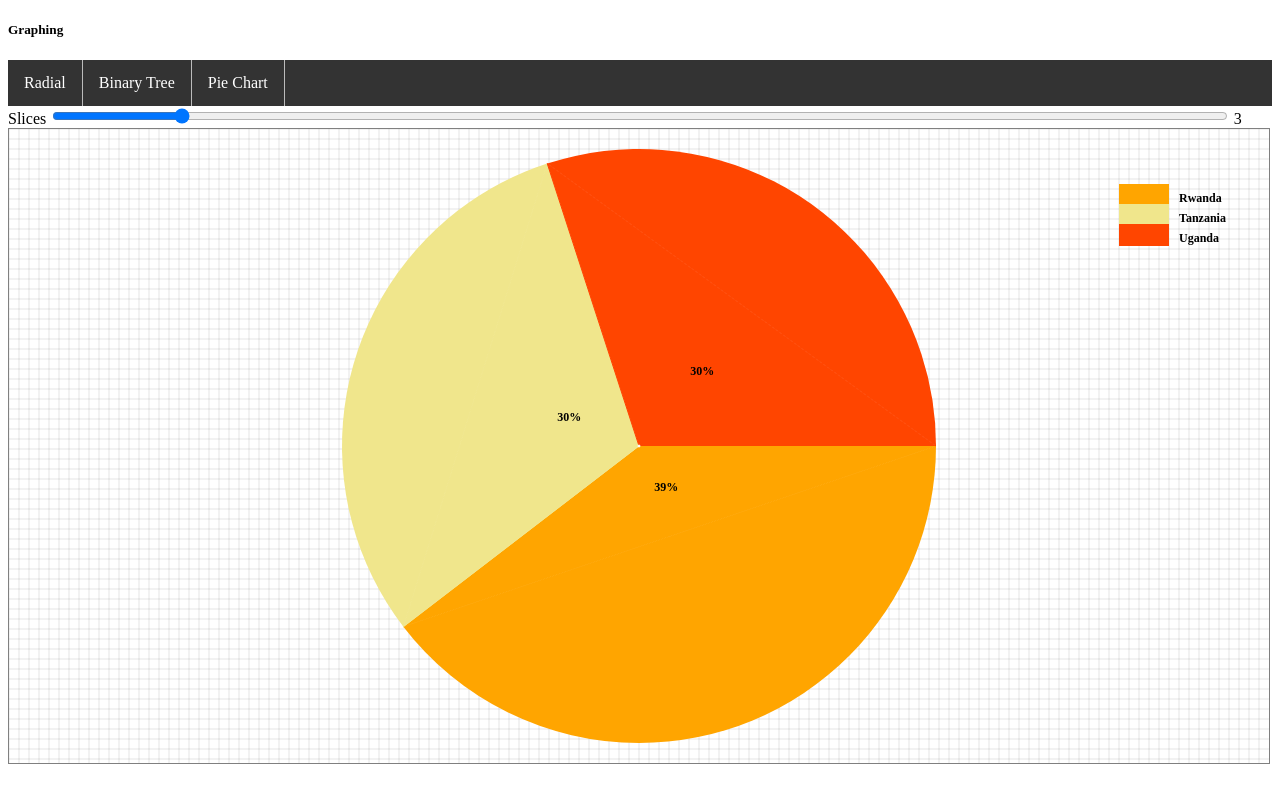
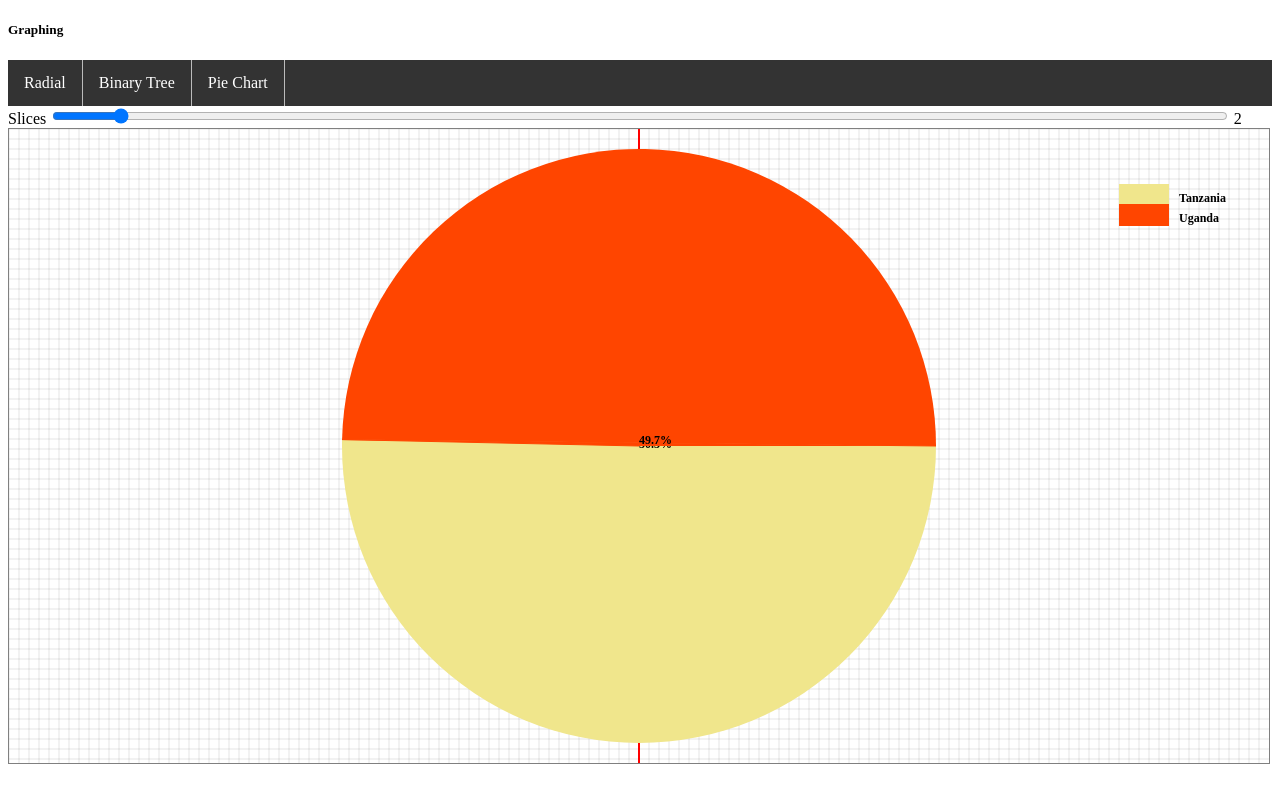
Before and after one commit to omukwenyi/jsGraphics, a website: page pie.html in a window 1280 px wide. Drawn offline with Linux system fonts and the light colour scheme.

Commit message:
Displaying pie chart values for segments larger than 50%

```diff
--- a/js/pie.js
+++ b/js/pie.js
@@ -18,6 +18,7 @@ function draw(nodes) {
     const cy = ch / 2;
 
     drawGrid(ctx, cw, ch, 10, 0.2);
+    drawLine(ctx, [cx, 0], [cx, ch], "red", 2);
 
     let radius = Math.min(ch / 2, cw / 2) - 20;
 
@@ -38,7 +39,7 @@ function draw(nodes) {
         const p = pie[i];
         const ratio = p.value / sum;
         const angle = ratio * (Math.PI * 2);
-        const xpos = cx; //(i+1)*165;
+        const xpos = cx;
         // const degStart = (startAngle * 180) / Math.PI;
         // const degEnd = ((startAngle + angle) * 180) / Math.PI;
         const radEnd = angle + startAngle;
@@ -58,20 +59,24 @@ function draw(nodes) {
           p.fill
         );
 
+        drawSector(ctx, xpos, cy, radius, startAngle, radEnd, p.fill, p.fill);
+        //console.log([x1, y1], [x2, y2]);
+        //drawCircle(ctx, (cx + (cx + x1 + cx + x2) / 2)/2, (cy + (cy + y1 + cy + y2) / 2)/2, 1);
+        let percent = parseFloat(ratio * 100).toFixed(1) + "%";
+        let valueXpos = (cx + (2 * cx + x1 + x2) / 2) / 2;
+        let valueYpos = (cy + (2 * cy + y1 + y2) / 2) / 2;
 
-
-        drawSector(ctx, xpos, cy, radius, startAngle, radEnd, p.fill, p.fill);
-        console.log([x1, y1], [x2, y2]);
-        //drawCircle(ctx, (cx + (cx + x1 + cx + x2) / 2)/2, (cy + (cy + y1 + cy + y2) / 2)/2, 1);
-        let percent = parseInt(ratio*100) + "%";
-        drawValue(ctx, (cx + (cx + x1 + cx + x2) / 2)/2, (cy + (cy + y1 + cy + y2) / 2)/2, percent);
-
+        if (nodes == 2 && i == 0 && ratio > 0.5) {
+          drawValue(ctx, 2 * cx - valueXpos, 2 * cy - valueYpos, percent);
+        } else {
+          drawValue(ctx, valueXpos, valueYpos, percent);
+        }
         drawLegend(ctx, cw - 150, 55 + i * 20, 50, 22, p.fill, p.id, "black");
 
         startAngle += angle;
       }
     }
-    drawCircle(ctx, cx, cy, 1, "white", "white");
+    //drawCircle(ctx, cx, cy, 1, "white", "white");
   }
 }
 
@@ -90,13 +95,13 @@ function drawLegend(ctx, x, y, width, height, fill, label, labelFill) {
   ctx.fillText(label, x + width + 10, y + 0.8 * height);
 }
 
-function drawTriangle(ctx, pointA, pointB, pointC, fill) {
+function drawTriangle(ctx, pointA, pointB, pointC, fill, width = 1) {
   ctx.beginPath();
   ctx.moveTo(...pointA);
   ctx.lineTo(...pointB);
   ctx.lineTo(...pointC);
   ctx.fillStyle = fill;
-  ctx.lineWidth = 1;
+  ctx.lineWidth = width;
   ctx.strokeStyle = fill;
   ctx.stroke();
   ctx.fill();
@@ -162,7 +167,7 @@ function drawGrid(ctx, width, height, gap, lineWidth) {
   }
 }
 
-let r = 3; // slices
+let r = 2; // slices
 
 const controlOut = document.getElementById("nodes-output");
 const control = document.getElementById("nodes");
--- a/pie.html
+++ b/pie.html
@@ -23,8 +23,8 @@
 
         <div>
             <label for="nodes">Slices</label>
-            <input name="nodes" type="range" id="nodes" min=1 max=20 value=3 style="width: 93%;">
-            <label for="nodes" id="nodes-output">3</label>
+            <input name="nodes" type="range" id="nodes" min=1 max=20 value=2 style="width: 93%;">
+            <label for="nodes" id="nodes-output">2</label>
         </div>
     </div>
     <canvas id="canvas" height="400" width="500"></canvas>
```
